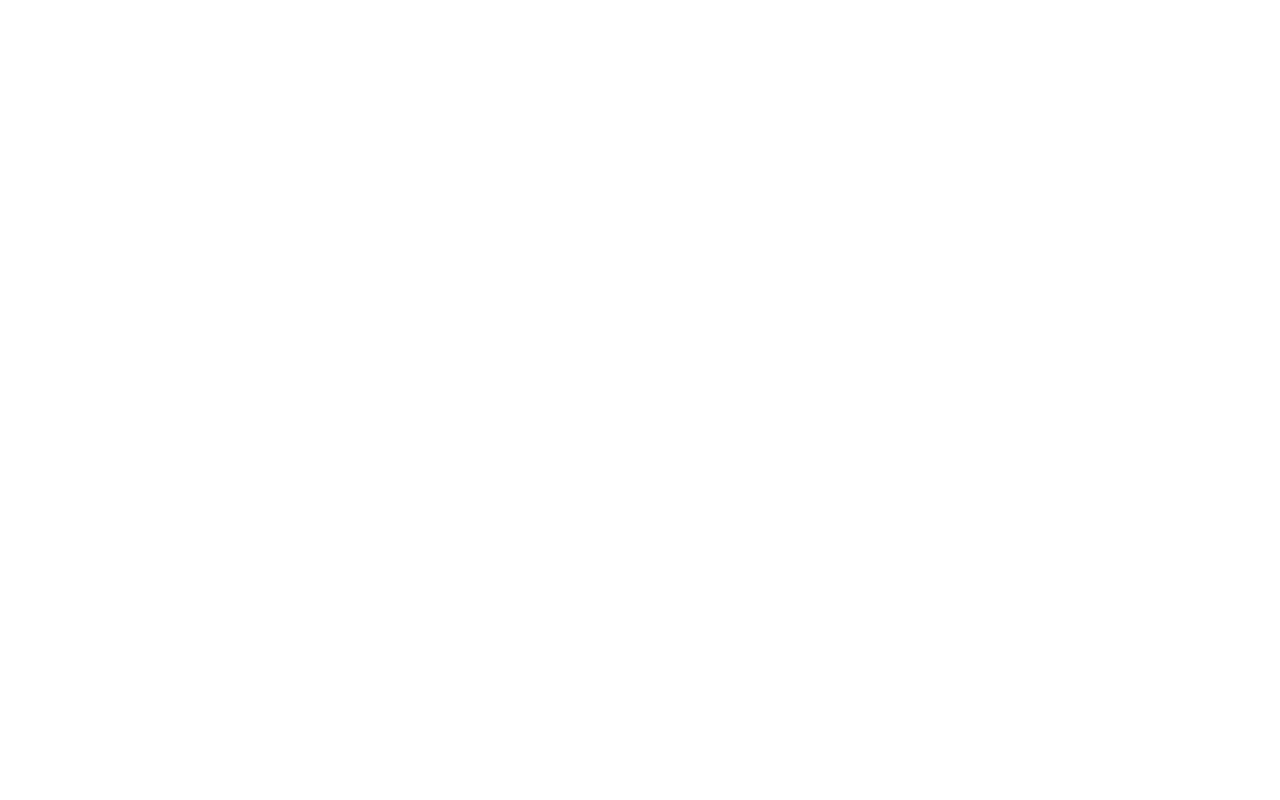
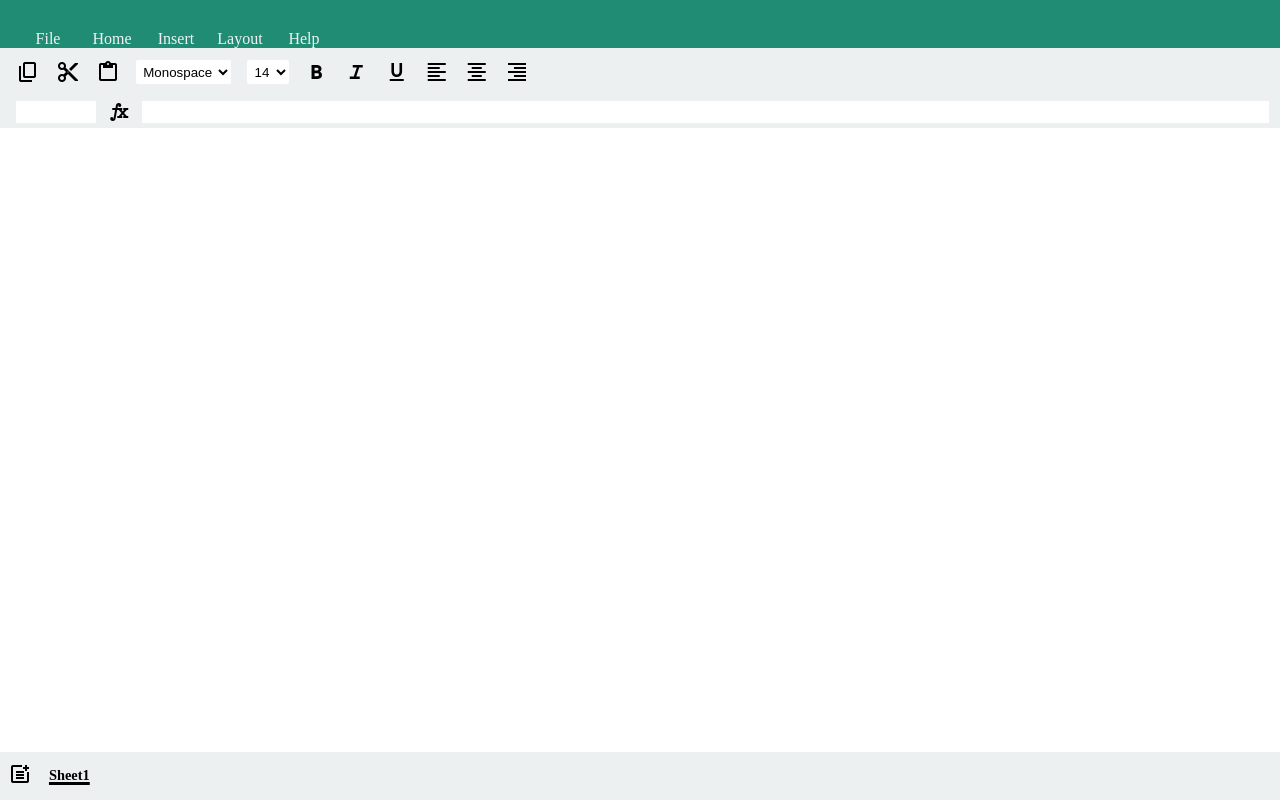
Before and after one commit to RahulRajeev88/Excel_clone, a plain HTML site: page index.html in a window 1280 px wide. Drawn offline with nearby package versions, Linux system fonts and the light colour scheme.

Commit message:
formula tab finished

```diff
--- a/index.html
+++ b/index.html
@@ -3,9 +3,82 @@
 <head>
     <meta charset="UTF-8">
     <meta name="viewport" content="width=device-width, initial-scale=1.0">
+    <link rel="stylesheet" href="style.css">
+    <link rel="stylesheet" href="https://fonts.googleapis.com/css2?family=Material+Symbols+Outlined:opsz,wght,FILL,GRAD@20..48,100..700,0..1,-50..200" />
     <title>Excel</title>
 </head>
 <body>
+    <div class="page-actions-container">
+        <div class="page-action">File</div>
+        <div class="page-action">Home</div>
+        <div class="page-action">Insert</div>
+        <div class="page-action">Layout</div>
+        <div class="page-action">Help</div>
+    </div>
+    <div class="cellprop-action-container">
+        <span class="material-symbols-outlined">
+            content_copy
+        </span>
+        <span class="material-symbols-outlined">
+            content_cut
+        </span>
+        <span class="material-symbols-outlined">
+            content_paste
+        </span>
+        <select class="font-family-prop">
+            <option value="monospace">Monospace</option>
+            <option value="sans-serif">Sans-serif</option>
+            <option value="fantasy">Fantasy</option>
+            <option value="cursive">Cursive</option>
+        </select>
+        <select class="font-size-prop">
+            <option value="14">14</option>
+            <option value="16">16</option>
+            <option value="18">18</option>
+            <option value="20">20</option>
+        </select>
+        <span class="material-symbols-outlined">
+            format_bold
+        </span>
+        <span class="material-symbols-outlined">
+            format_italic
+        </span>
+        <span class="material-symbols-outlined">
+            format_underlined
+        </span>
+        <span class="material-symbols-outlined">
+            format_align_left
+        </span>
+        <span class="material-symbols-outlined">
+            format_align_center
+        </span>
+        <span class="material-symbols-outlined">
+            format_align_right
+        </span>
+    </div>
+    <div class="formula-actions-container">
+        <input type="text" readonly class="address-bar">
 
+        <span id="formula-icon" class="material-symbols-outlined">
+            function
+        </span>
+        <input type="text" class="formula-bar">
+    </div>
+    <div class="grid-container"></div>
+    <div class="sheet-action-container">
+        <div class="sheet_add_icon">
+            <span class="material-symbols-outlined">
+                post_add
+            </span>
+        </div>
+        <div class="sheets-folder-container">
+            <div class="sheet-folder">Sheet1</div>
+        </div>
+    </div>
+
+
+
+
+    <script src="script.js"></script>
 </body>
 </html>
--- a/style.css
+++ b/style.css
@@ -0,0 +1,114 @@
+* {
+    margin: 0;
+    padding: 0;
+    box-sizing: border-box;
+}
+
+.page-actions-container {
+    height: 3rem;
+    background: #218c74;
+    display: flex;
+    text-align: center;
+    align-items: flex-end;
+    padding-left: 1rem;
+
+
+
+}
+.page-action {
+    width: 4rem;
+    color: #f1f2f6;
+}
+
+.cellprop-action-container {
+    height: 3rem;
+    background: #ecf0f1;
+    display: flex;
+    align-items: center;
+    padding-left: 1rem;
+}
+.cellprop-action-container > * {
+    display: inline-block;
+    margin-right: 1rem;
+}
+.font-family-prop {
+    padding: 0.2rem;
+    border: none;
+    border-radius: 2px;
+    background: white;
+    outline: none;
+}
+.font-size-prop {
+    padding: 0.2rem;
+    border: none;
+    border-radius: 2px;
+    background: white;
+    outline: none;
+
+}
+
+
+.formula-actions-container {
+    height: 2rem;
+    background: #ecf0f1;
+    padding-left: 1rem;
+    display: flex;
+    align-items: center;
+}
+
+.formula-actions-container > * {
+    display: inline-block;
+    margin-right: 0.7rem;
+}
+
+.formula-actions-container > input {
+        border: none;
+        outline: none;
+        height: 70%;
+
+}
+.address-bar {
+    width: 5rem;
+}
+.formula-bar {
+    width: calc(100vw - 5rem - 0.7rem - 0.7rem - 0.7rem);
+}
+
+.sheet-action-container {
+    height: 3rem;
+    background: #ecf0f1;
+    display: flex;
+    align-items: center;
+    padding-left: 0.5rem;
+    padding-right: 0.5rem;
+    gap: 1rem;
+}
+.sheet-action-container > * {
+    display: inline-block;
+}
+
+.sheet_add_icon {
+    width: 2vw;
+
+
+}
+
+.sheets-folder-container {
+    display: flex;
+    align-items: center;
+    height: 80%;
+    width: 5rem;
+    width: calc(100vw - 2vw);
+
+}
+
+.sheet-folder {
+    text-decoration: underline;
+    font-weight: bold;
+    text-decoration-thickness: 3px;
+    font-size: 0.9rem;
+}
+
+.grid-container {
+    height: calc( 100vh - 3rem - 3rem - 2rem - 3rem);
+}
```
